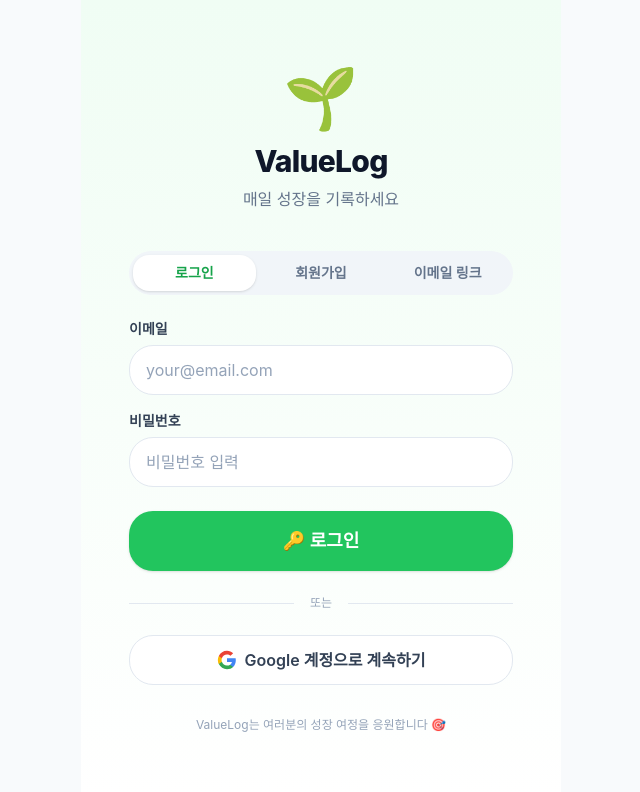
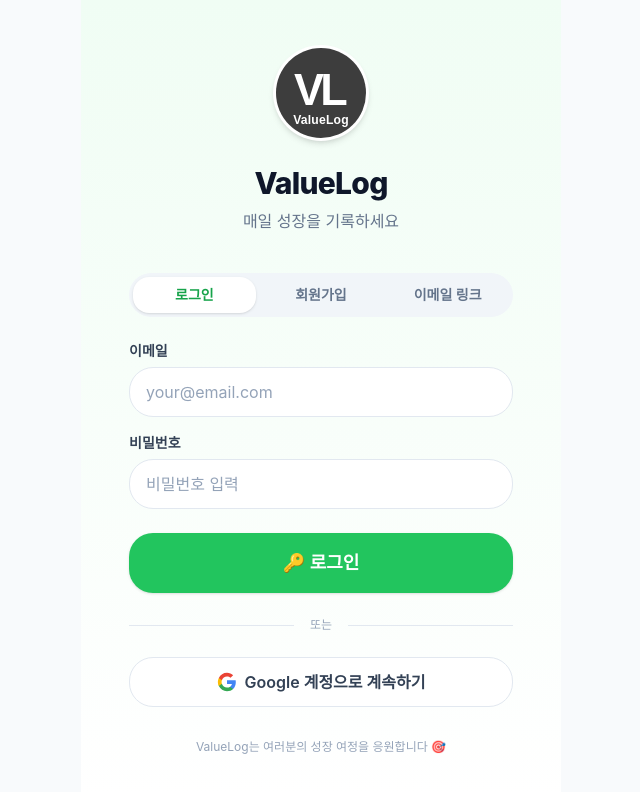
Before and after one commit to Hyuk623/valuelog-app_v2.0, a React (Vite) app: page /login in a window 1280 px wide. Shown: the top 792 px of the page, without its empty margins (319-959 px from the left). Built offline with nearby package versions, Linux system fonts and the light colour scheme; no server answers; a web font is replaced by a local one.

Commit message:
style: update logo to VL design

```diff
--- a/src/App.tsx
+++ b/src/App.tsx
@@ -27,7 +27,7 @@
   if (!initialized || loading) {
     return (
       <div className="min-h-screen flex flex-col items-center justify-center bg-gradient-to-b from-brand-50 to-white gap-4">
-        <div className="text-5xl animate-bounce">🌱</div>
+        <img src="/favicon.svg" alt="ValueLog Logo" className="w-[84px] h-[84px] shadow-sm rounded-full bg-white mb-2 animate-bounce" />
         <div className="flex gap-1.5">
           <div className="w-2 h-2 bg-brand-400 rounded-full animate-bounce" style={{ animationDelay: '0ms' }} />
           <div className="w-2 h-2 bg-brand-400 rounded-full animate-bounce" style={{ animationDelay: '150ms' }} />
--- a/src/pages/auth/LoginPage.tsx
+++ b/src/pages/auth/LoginPage.tsx
@@ -70,8 +70,8 @@
     return (
         <div className="min-h-screen flex flex-col items-center justify-center px-6 bg-gradient-to-b from-brand-50 to-white">
             {/* Logo */}
-            <div className="mb-10 text-center animate-fade-in">
-                <div className="text-6xl mb-4">🌱</div>
+            <div className="mb-10 text-center animate-fade-in flex flex-col items-center">
+                <img src="/favicon.svg" alt="ValueLog Logo" className="w-24 h-24 mb-6 shadow-md rounded-full bg-white" />
                 <h1 className="text-3xl font-extrabold text-gray-900 tracking-tight">ValueLog</h1>
                 <p className="text-gray-500 mt-2 text-base">매일 성장을 기록하세요</p>
             </div>
--- a/src/pages/stats/StatsPage.tsx
+++ b/src/pages/stats/StatsPage.tsx
@@ -346,7 +346,7 @@
                     </div>
                 ) : (
                     <div className="bg-white rounded-2xl border border-gray-100 p-6 shadow-sm mb-4 text-center">
-                        <span className="text-3xl mb-2 block">🌱</span>
+                        <img src="/favicon.svg" alt="Lock" className="w-12 h-12 mx-auto mb-3 opacity-60 grayscale shadow-sm rounded-full bg-white" />
                         <p className="font-bold text-gray-800 text-sm mb-1.5">성과 분석 준비 중</p>
                         <p className="text-xs text-gray-500 leading-relaxed">기록이 5개 이상 쌓이면 커리어 코칭을 위한<br />나만의 강점 분석이 시작됩니다! ({stats.totalRecords}/5)</p>
                         <div className="mt-4 h-1.5 bg-gray-100 rounded-full max-w-[120px] mx-auto overflow-hidden">
```
Also changed, not shown: public/favicon.svg.
